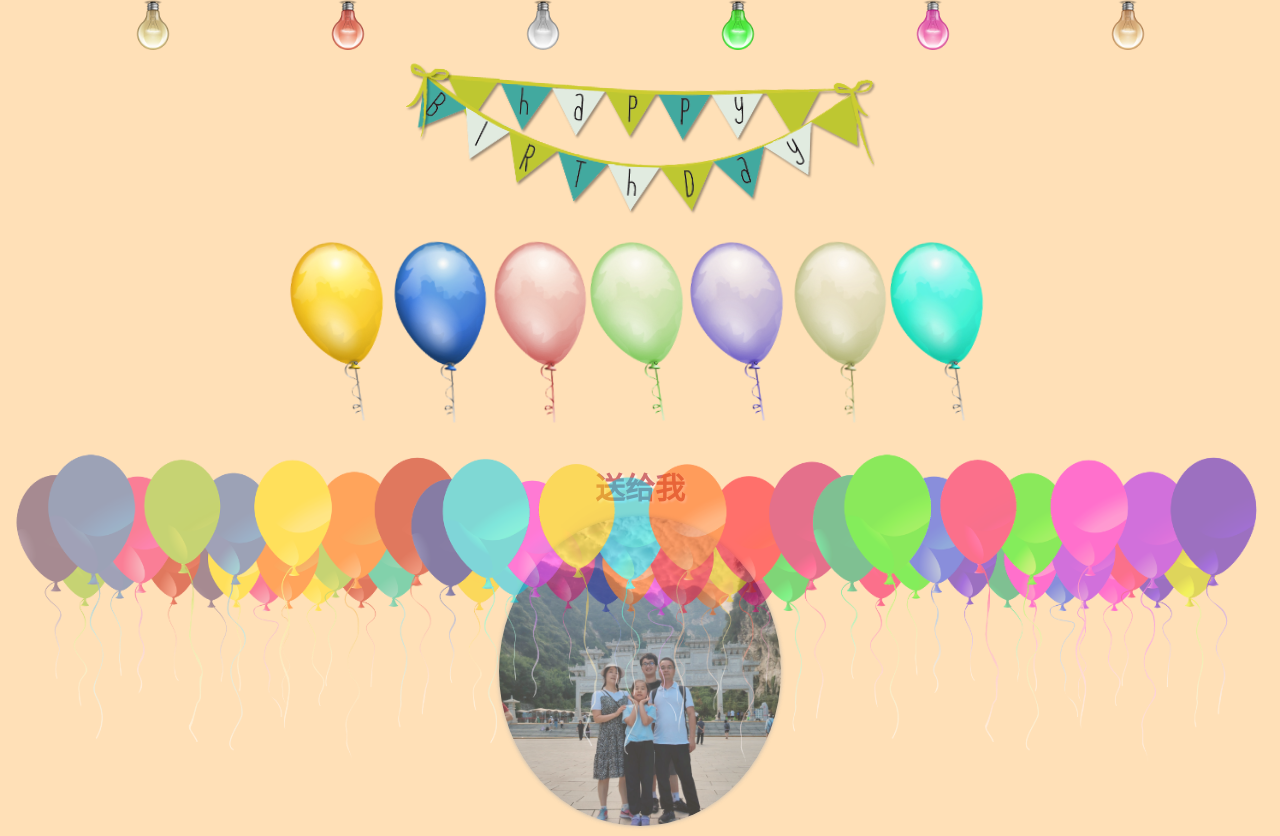
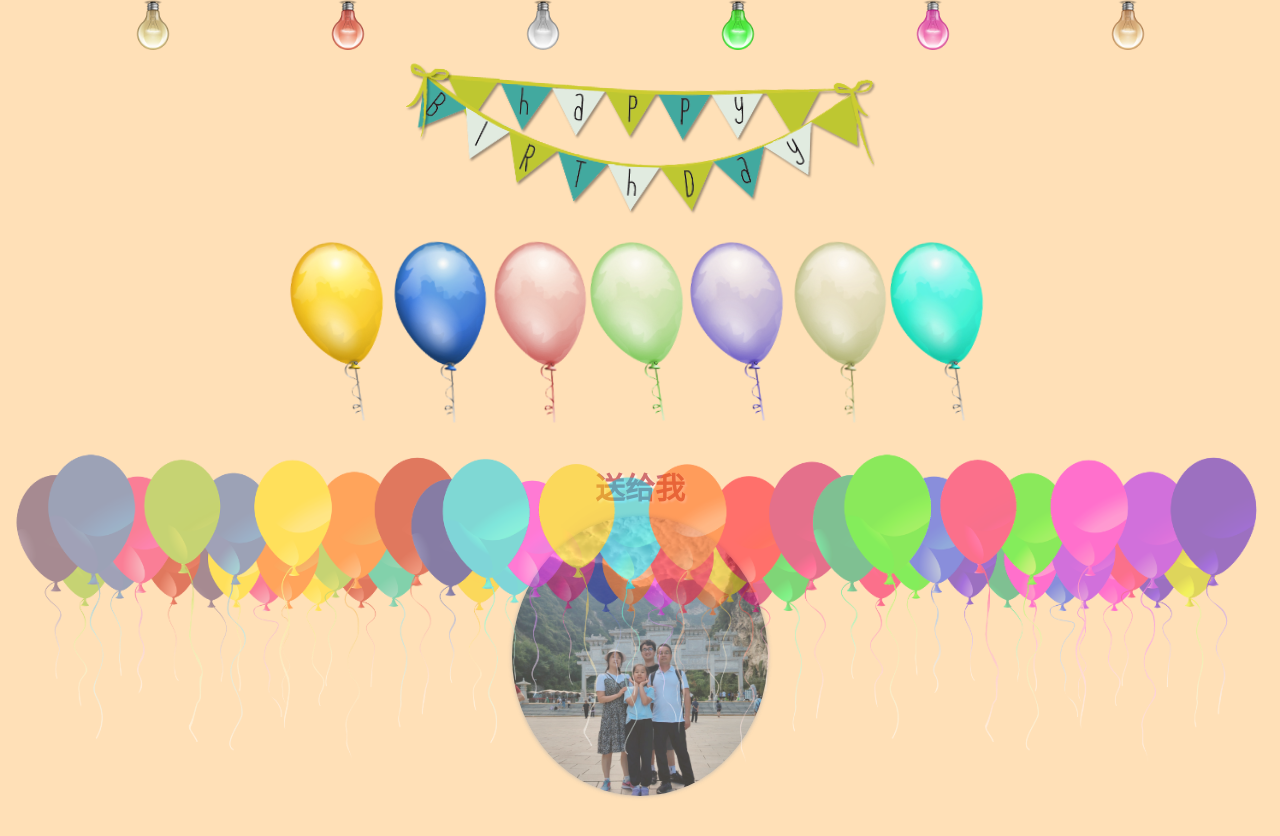
Before and after one commit to Lattice-zjj/birthday, a plain HTML site: page index.html in a window 1280 px wide. Both pictures are taken after a click on the button "开始". After the commit the page ends 806 px from the top, so only its background shows below. Drawn offline with Linux system fonts and the light colour scheme.

Commit message:
change some height

```diff
--- a/assets/stylesheet.css
+++ b/assets/stylesheet.css
@@ -1293,7 +1293,7 @@ audio {
 .message p img{
 	display: block;
 	max-width: 100%;
-	max-height: 310px;
+	max-height: 280px;
 	margin: 5px auto;
 	border-radius: 50%;
 	box-shadow: #aaa 0 0 4px;
```
